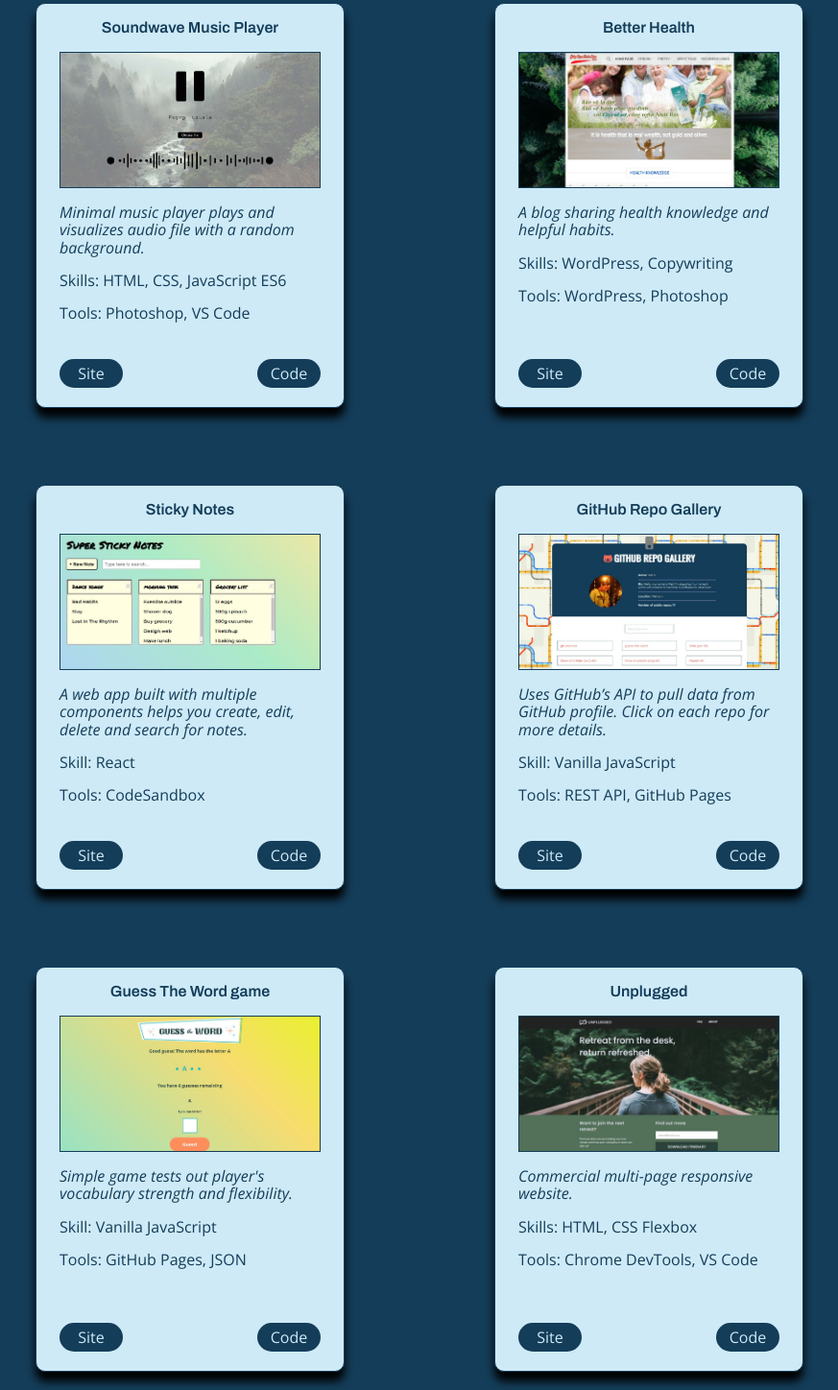
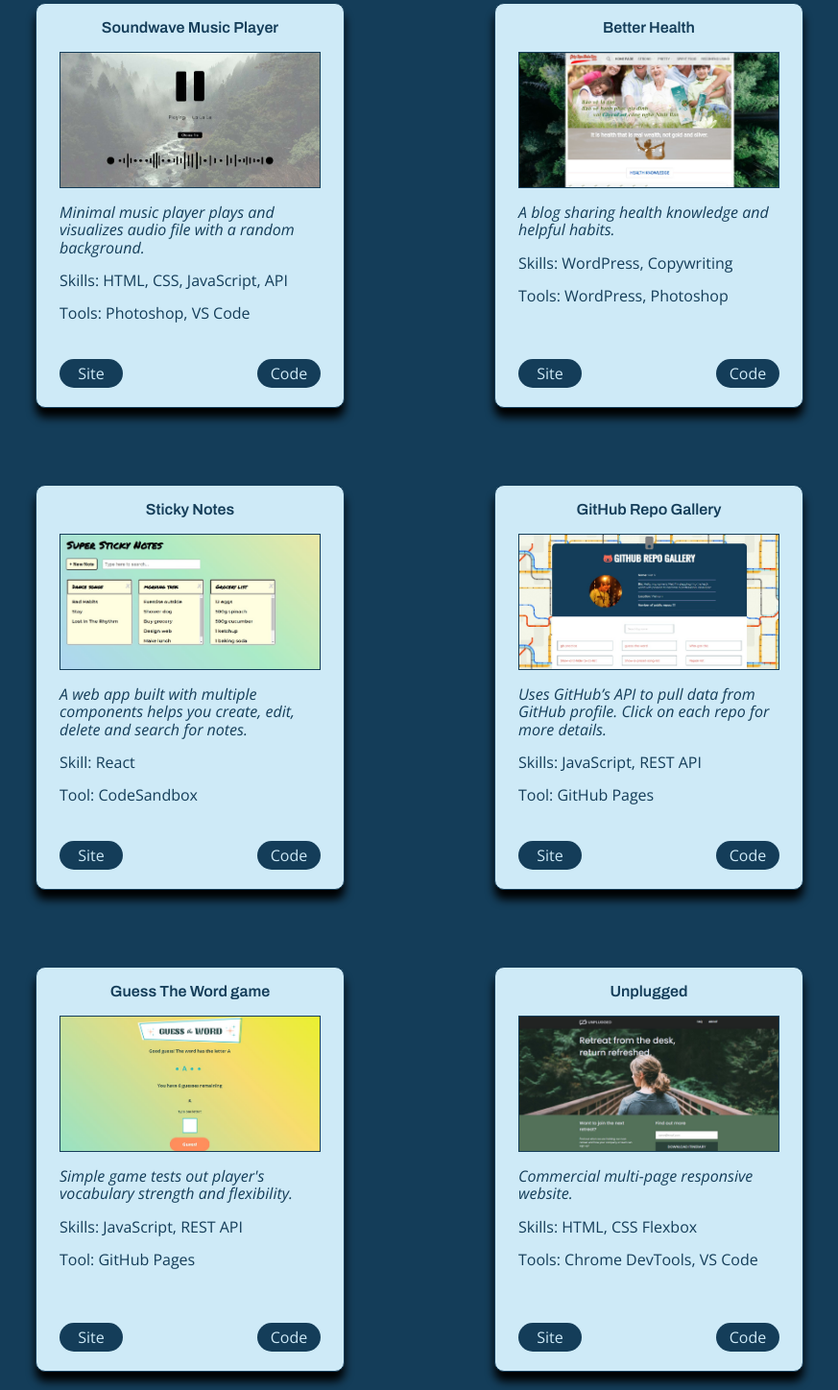
Before and after one commit to viet-v/vietspace-portfolio, a website built with Parcel: page index.html in a window 1280 px wide. Shown: the part 912-2360 px from the top of the page at 96% size, without its empty margins (203-1076 px from the left). Built offline with nearby package versions, Linux system fonts and the light colour scheme.

Commit message:
Adjusted skills at each project

```diff
--- a/index.html
+++ b/index.html
@@ -92,7 +92,7 @@
               <p class="project-name">Soundwave Music Player</p>
               <div class="project1-img"></div>
               <p class="project-description">Minimal music player plays and visualizes audio file with a random background.</p>
-              <p class="project-skills">Skills: HTML, CSS, JavaScript ES6</p>
+              <p class="project-skills">Skills: HTML, CSS, JavaScript, API</p>
               <p class="project-tools">Tools: Photoshop, VS Code</p>
             </div>
             <div class="project-button">
@@ -125,7 +125,7 @@
               <div class="project3-img"></div>
               <p class="project-description">A web app built with multiple components helps you create, edit, delete and search for notes.</p>
               <p class="project-skills">Skill: React</p>
-              <p class="project-tools">Tools: CodeSandbox</p>
+              <p class="project-tools">Tool: CodeSandbox</p>
             </div>
             <div class="project-button">
               <a href="https://4gpep.csb.app/" target="_blank">Site</a>
@@ -140,8 +140,8 @@
               <p class="project-name">GitHub Repo Gallery</p>
               <div class="project4-img"></div>
               <p class="project-description">Uses GitHub’s API to pull data from GitHub profile. Click on each repo for more details.</p>
-              <p class="project-skills">Skill: Vanilla JavaScript</p>
-              <p class="project-tools">Tools: REST API, GitHub Pages</p>
+              <p class="project-skills">Skills: JavaScript, REST API</p>
+              <p class="project-tools">Tool: GitHub Pages</p>
             </div>
             <div class="project-button">
               <a href="https://viet-v.github.io/github-repo-gallery/" target="_blank">Site</a>
@@ -156,8 +156,8 @@
               <p class="project-name">Guess The Word game</p>
               <div class="project5-img"></div>
               <p class="project-description">Simple game tests out player's vocabulary strength and flexibility.</p>
-              <p class="project-skills">Skill: Vanilla JavaScript</p>
-              <p class="project-tools">Tools: GitHub Pages, JSON</p>
+              <p class="project-skills">Skills: JavaScript, REST API</p>
+              <p class="project-tools">Tool: GitHub Pages</p>
             </div>
             <div class="project-button">
               <a href="https://viet-v.github.io/guess-the-word/" target="_blank">Site</a>
```
